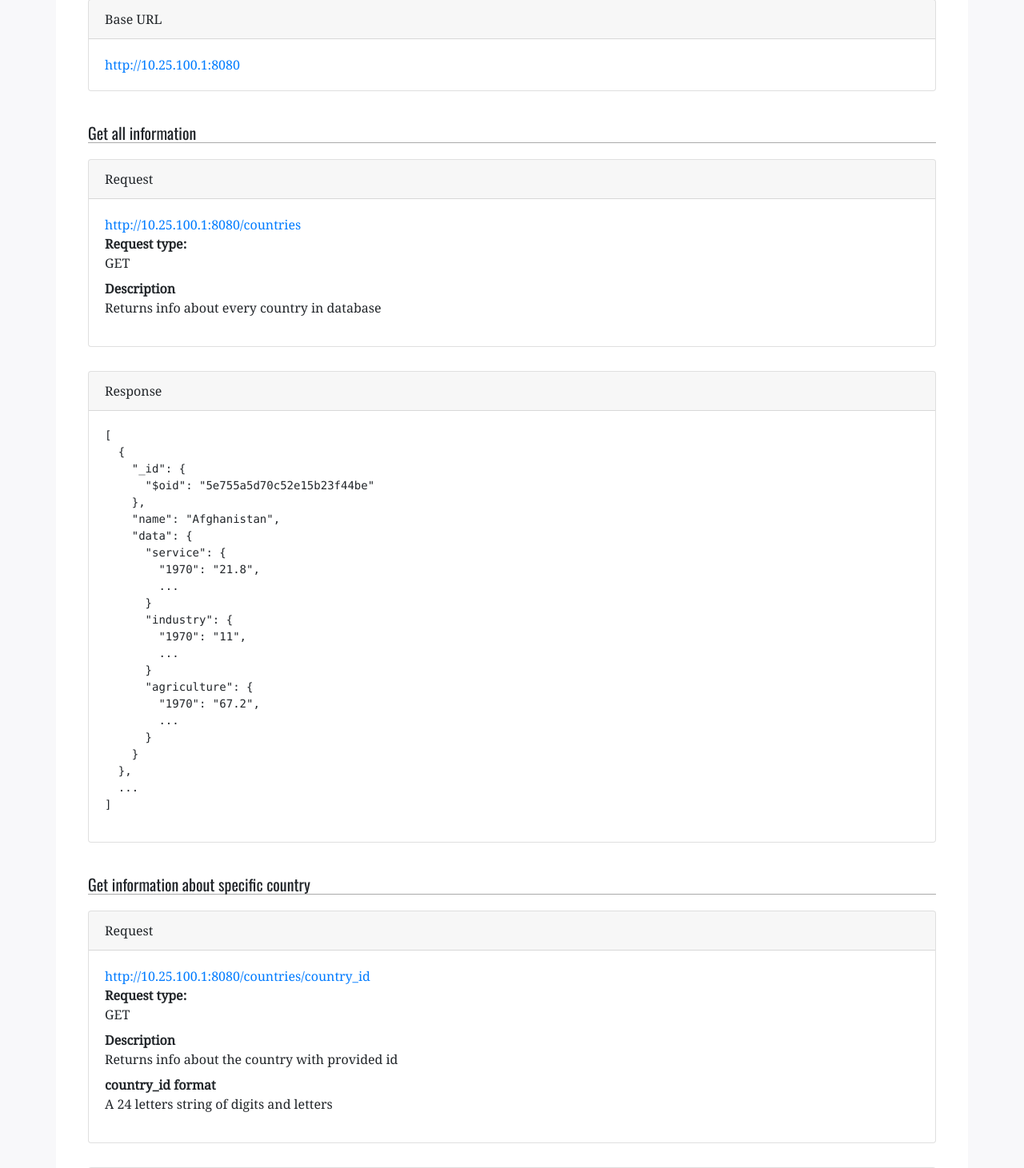
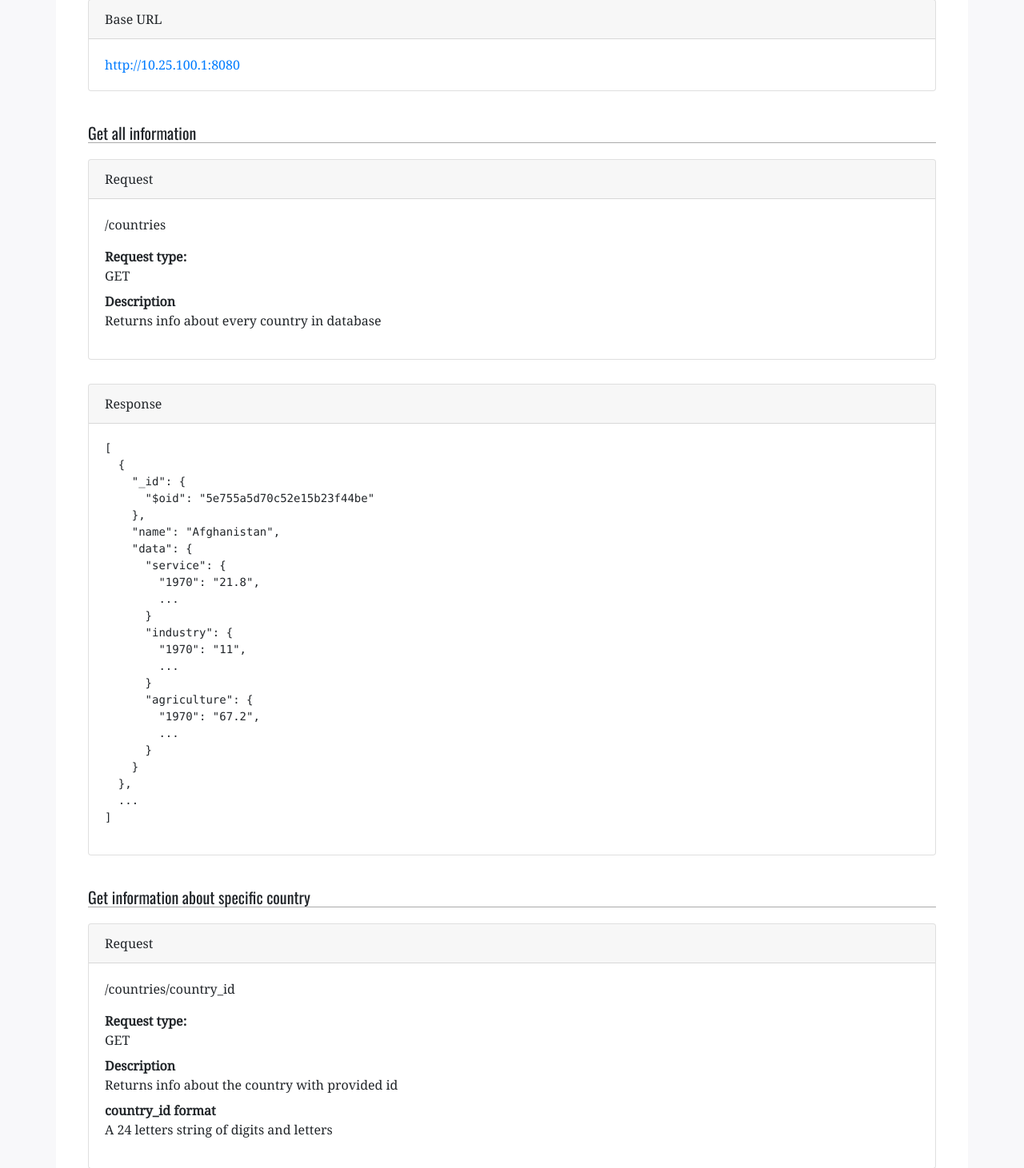
Before and after one commit to razamanaza/flask-backend, a Flask app: page /documentation in a window 1280 px wide. Shown: the part 446-1907 px from the top of the page at 80% size. Run offline with Flask 2, Linux system fonts and the light colour scheme; parts of the project's set-up code (start-up, migrations or seed data) failed here and were passed over; some libraries are stand-ins or nearby versions.

Commit message:
Fixed documentation formatting

```diff
--- a/templates/documentation.html
+++ b/templates/documentation.html
@@ -34,7 +34,7 @@
           Request
         </div>
         <div class="card-body">
-          <a href="http://10.25.100.1:8080/countries">http://10.25.100.1:8080/countries</a>
+          <p>/countries</p>
           <dl>
             <dt>Request type:</dt>
             <dd>GET</dd>
@@ -84,7 +84,7 @@
             Request
           </div>
           <div class="card-body">
-            <a href="http://10.25.100.1:8080/countries/">http://10.25.100.1:8080/countries/country_id</a>
+            <p>/countries/country_id</p>
             <dl>
               <dt>Request type:</dt>
               <dd>GET</dd>
```
